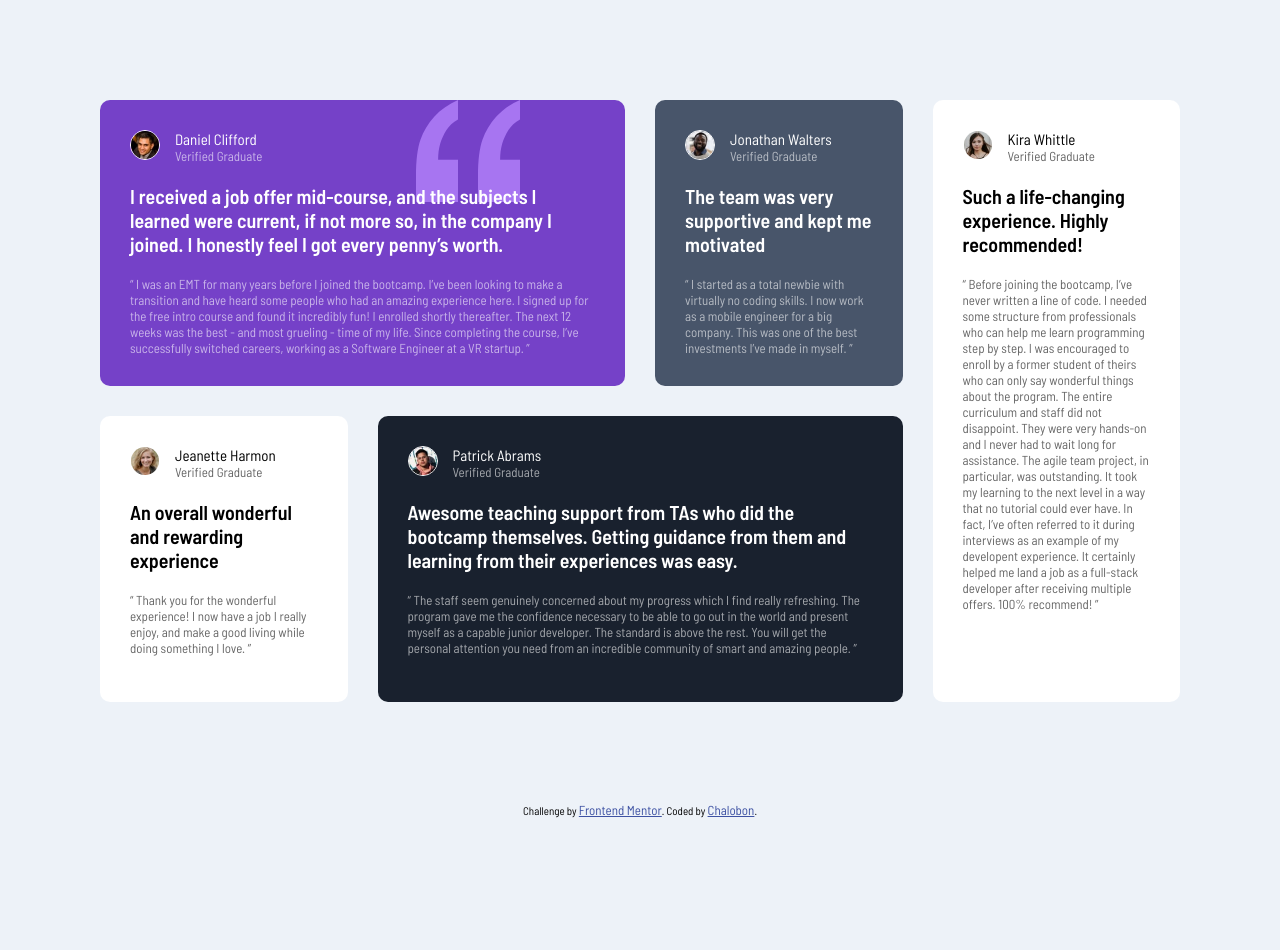
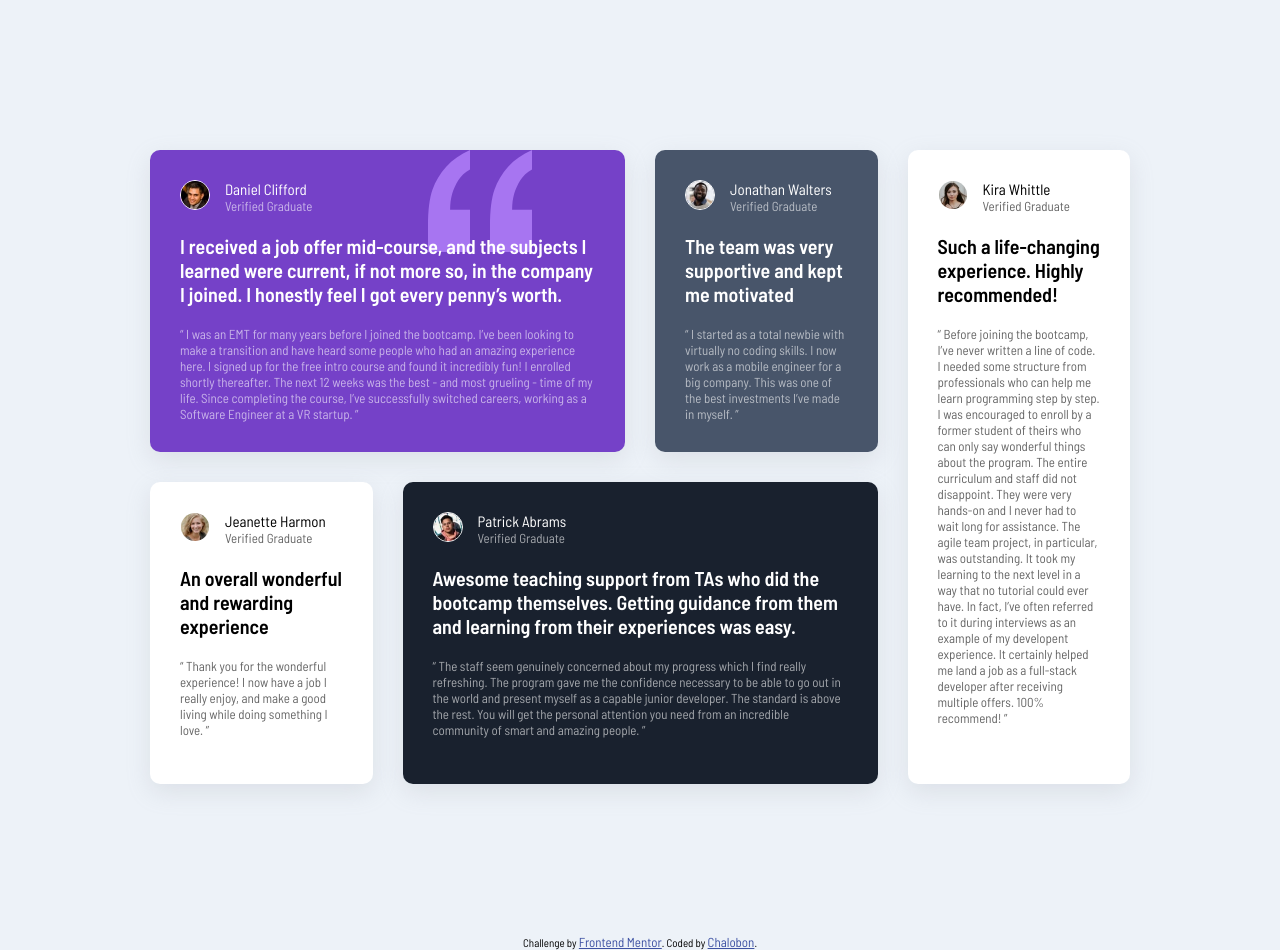
Before and after one commit to chalobonDen/testimonials-grid-section-main, a plain HTML site: page index.html in a window 1280 px wide. Before the commit the page ends 818 px from the top, so only its background shows below. Drawn offline with Linux system fonts and the light colour scheme.

Commit message:
add box-shadow

```diff
--- a/styles.css
+++ b/styles.css
@@ -17,7 +17,7 @@ body {
   grid-template-columns: 1fr 1fr 1fr 1fr;
   grid-template-rows: 1fr 1fr;
   grid-gap: 30px;
-  margin: 100px;
+  margin: 150px;
 }
 .title {
   font-size: 20px;
@@ -58,6 +58,7 @@ body {
 .card5 {
   padding: 30px;
   border-radius: 10px;
+  box-shadow: rgba(149, 157, 165, 0.2) 0px 8px 24px;
 }
 .card1,
 .card2,
```
